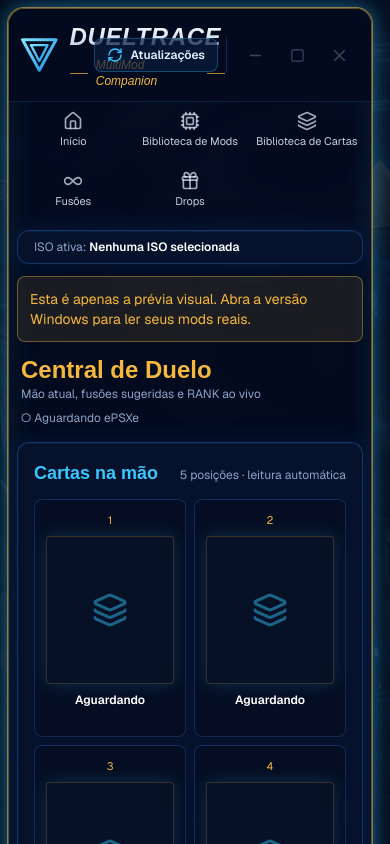
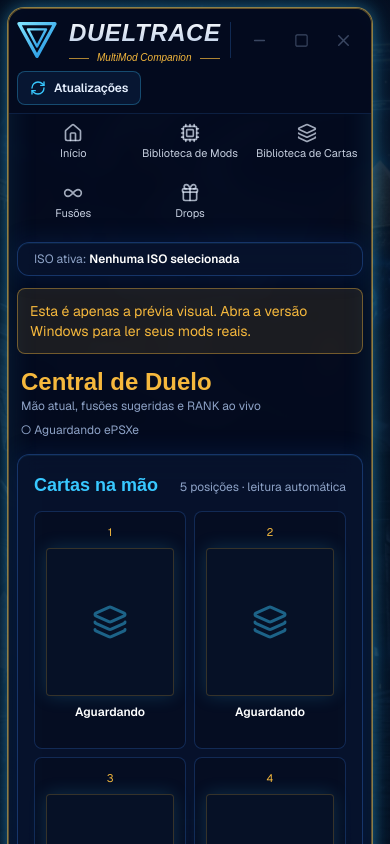
Before and after one commit to guibatoni/appassist, a Next.js app in the folder web/: page / in a window 390 px wide. Built offline with nearby package versions, Linux system fonts and the light colour scheme; a web font is replaced by a local one.

Commit message:
ui: responsive 2-row toolbar prevents Update button from hiding native controls on portrait screens

```diff
--- a/web/components/shell/top-bar.tsx
+++ b/web/components/shell/top-bar.tsx
@@ -4,8 +4,8 @@ import { WindowControls } from "./window-controls"
 
 function Logo() {
   return (
-    <div className="flex items-center gap-3">
-      <svg viewBox="0 0 48 44" className="h-9 w-10 sm:h-11 sm:w-12" aria-hidden="true">
+    <div className="flex min-w-0 items-center gap-2 min-[390px]:gap-3">
+      <svg viewBox="0 0 48 44" className="h-8 w-9 shrink-0 min-[390px]:h-9 min-[390px]:w-10 sm:h-11 sm:w-12" aria-hidden="true">
         <defs>
           <linearGradient id="logo-g" x1="0" x2="1" y1="0" y2="1">
             <stop offset="0" stopColor="#7fe3ff" />
@@ -16,10 +16,10 @@ function Logo() {
         <path d="M13 9h22L24 30z" fill="none" stroke="url(#logo-g)" strokeWidth="3" strokeLinejoin="round" />
       </svg>
       <div className="leading-none">
-        <p className="font-display text-2xl font-extrabold italic tracking-wide text-transparent bg-clip-text bg-gradient-to-b from-white to-[#b9cbe6] sm:text-3xl">
+        <p className="bg-gradient-to-b from-white to-[#b9cbe6] bg-clip-text font-display text-xl font-extrabold italic tracking-wide text-transparent min-[390px]:text-2xl sm:text-3xl">
           DUELTRACE
         </p>
-        <p className="mt-1 flex items-center gap-2 font-display text-xs italic text-gold sm:text-sm">
+        <p className="mt-1 flex items-center gap-1 font-display text-[10px] italic text-gold min-[390px]:gap-2 sm:text-sm">
           <span className="h-px w-5 bg-gold/70" aria-hidden="true" />
           MultiMod Companion
           <span className="h-px w-5 bg-gold/70" aria-hidden="true" />
@@ -31,16 +31,20 @@ function Logo() {
 
 export function TopBar() {
   return (
-    <header className="sticky top-0 z-[60] flex items-center justify-between gap-3 rounded-t-2xl border-b border-line/40 bg-[#040b1f]/95 px-3 pb-3 pt-3 backdrop-blur-xl sm:px-5 lg:px-6">
-      <div className="pywebview-drag-region flex min-w-0 flex-1 cursor-grab select-none items-center">
+    <header className="sticky top-0 z-[60] flex min-w-0 flex-wrap items-center gap-x-2 gap-y-2 rounded-t-2xl border-b border-line/40 bg-[#040b1f]/95 px-2 py-2 backdrop-blur-xl sm:gap-x-3 sm:px-5 sm:py-3 lg:px-6">
+      <div className="pywebview-drag-region order-1 flex min-w-0 flex-1 cursor-grab select-none items-center">
         <Logo />
       </div>
-      <div className="flex shrink-0 items-center justify-end gap-2">
+      {/* On portrait/narrow windows, navigation and update controls must not
+          crowd or push the native Close button outside the viewport. */}
+      <div className="order-3 flex min-w-0 w-full items-center justify-start gap-2 sm:order-2 sm:w-auto sm:shrink-0 sm:justify-end">
         <UpdateChecker />
-        <div className="hidden items-center gap-2 rounded-lg border border-primary/30 bg-primary/10 px-3 py-2 text-xs text-primary xl:flex">
+        <div className="hidden items-center gap-2 rounded-lg border border-primary/30 bg-primary/10 px-3 py-2 text-xs text-primary 2xl:flex">
           <ShieldCheck className="size-5" />
           <span>Interface local · Windows</span>
         </div>
+      </div>
+      <div className="order-2 shrink-0 sm:order-3">
         <WindowControls />
       </div>
     </header>
```
